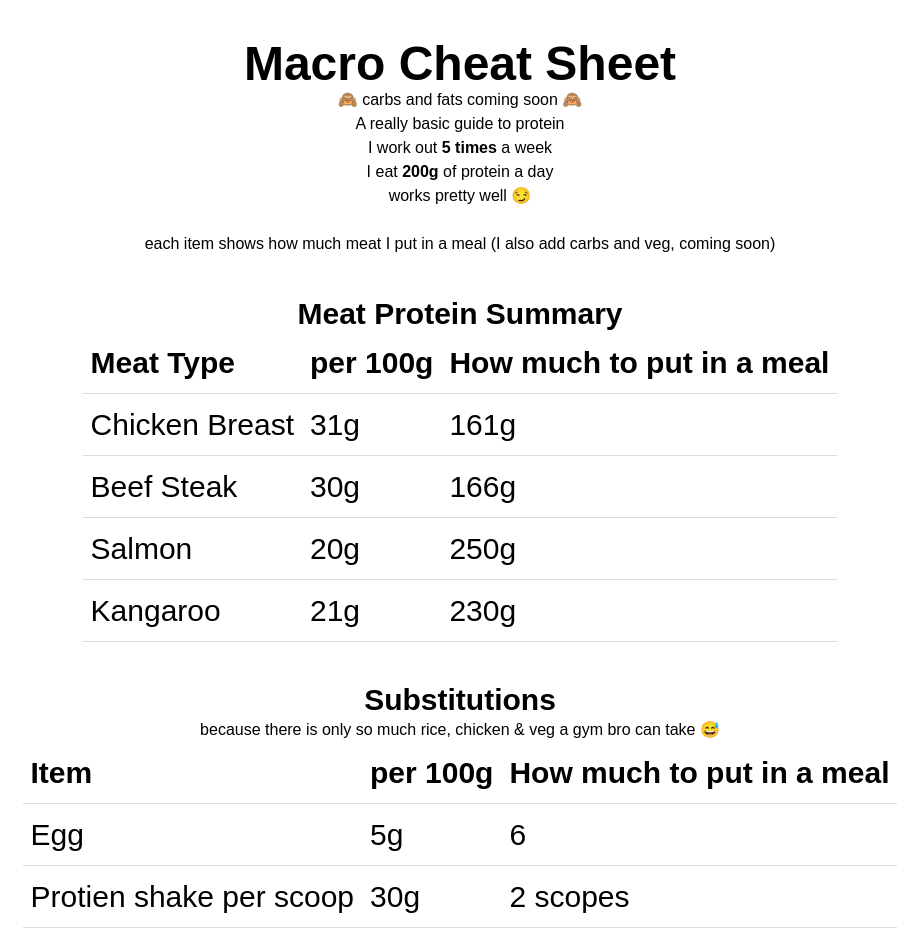
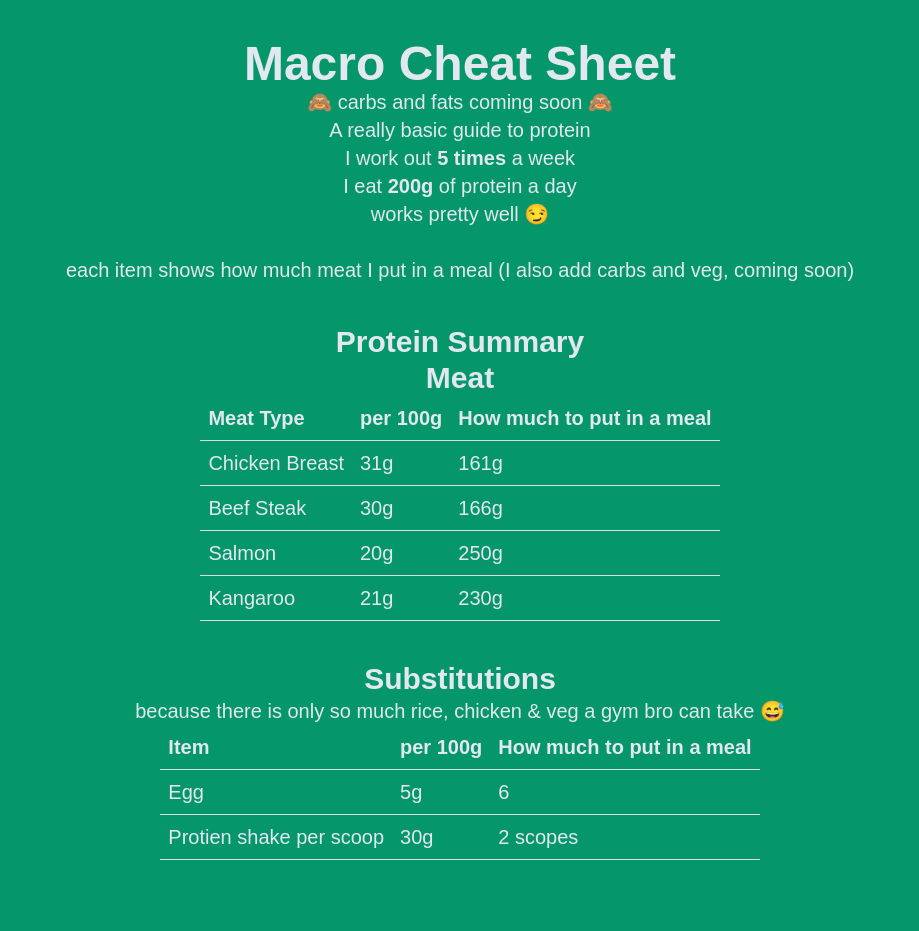
Before and after one commit to AlexTheProgrammer/macro-cheatsheet, a website: page public/index.html in a window 1280 px wide. Shown: the whole page, without its empty margins (180-1099 px from the left). Drawn offline with Linux system fonts and the light colour scheme.

Commit message:
Updated styling

```diff
--- a/public/index.html
+++ b/public/index.html
@@ -4,7 +4,7 @@
         <title>Meat Nutrition Summary</title>
         <link rel="stylesheet" type="text/css" href="styles.css">
     </head>
-    <body class="text-center">
+    <body class="text-center bg-emerald-600 text-slate-200 text-xl font-medium">
         <div class="py-10">
         <h1 class="text-5xl font-bold">Macro Cheat Sheet</h1>
         <p>
@@ -20,9 +20,9 @@ each item shows how much meat I put in a meal (I also add carbs and veg, coming
 
 
         <div class="py-10">
-        <h1 class="text-3xl text-center font-bold">Meat Protein Summary</h1>
-
-        <table>
+        <h1 class="text-3xl text-center font-bold">Protein Summary</h1>
+        <h2 class="text-3xl text-center font-bold">Meat</h2>
+        <table class="mx-auto table border-collapse">
             <tr>
                 <th>Meat Type</th>
                 <th>per 100g</th>
@@ -52,11 +52,11 @@ each item shows how much meat I put in a meal (I also add carbs and veg, coming
 
 
         <div class="py-10">
-        <h1 class="text-3xl text-center font-bold">Substitutions</h1>
+        <h2 class="text-3xl text-center font-bold">Substitutions</h2>
         <p>
             because there is only so much rice, chicken & veg a gym bro can take &#128517
         </p>
-        <table>
+        <table class="mx-auto table border-collapse">
             <tr>
                 <th>Item</th>
                 <th>per 100g</th>
--- a/styles.css
+++ b/styles.css
@@ -4,16 +4,8 @@
 body {
     font-family: Arial, sans-serif;
 }
-
-h2,
-
-table {
-    margin: 0 auto;
-    border-collapse: collapse;
-    font-size: 30px;
-}
-th,
-td {
+.table th,
+.table td {
     padding: 8px;
     text-align: left;
     border-bottom: 1px solid #ddd;
```
Also changed, not shown: public/styles.css.
